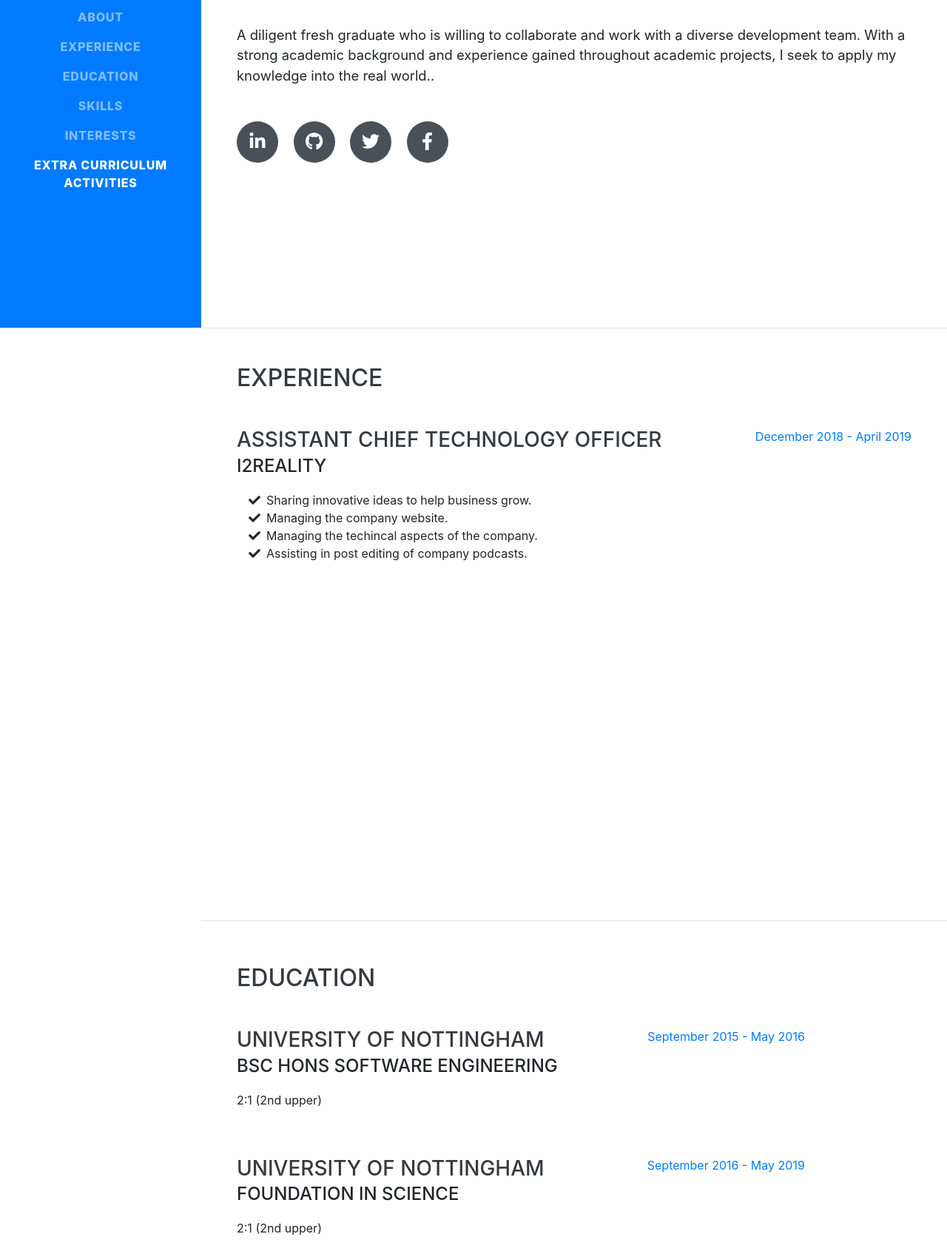
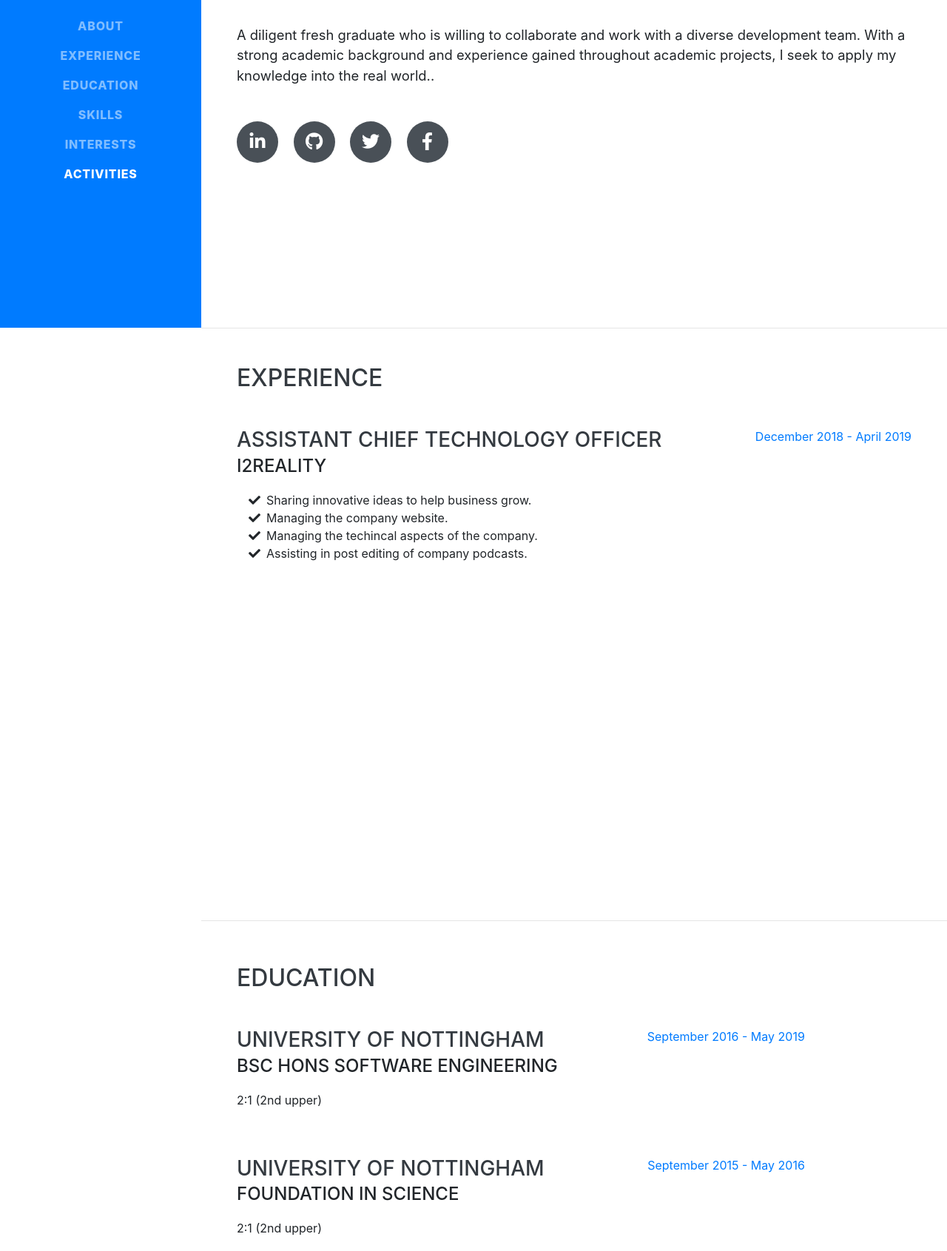
Before and after one commit to Tamseel476/Portfolio, a website with bundled scripts: page index.html in a window 1280 px wide. Shown: the part 357-2048 px from the top of the page at 74% size. Built offline with nearby package versions, Linux system fonts and the light colour scheme; a web font is replaced by a local one.

Commit message:
final v1.2

```diff
--- a/index.html
+++ b/index.html
@@ -54,7 +54,7 @@
           <a class="nav-link js-scroll-trigger" href="#interests">Interests</a>
         </li>
         <li class="nav-item">
-          <a class="nav-link js-scroll-trigger" href="#eca">Extra Curriculum Activities</a>
+          <a class="nav-link js-scroll-trigger" href="#eca">Activities</a>
         </li>
       </ul>
     </div>
@@ -145,7 +145,7 @@
             <p>2:1 (2nd upper)</p>
           </div>
           <div class="resume-date text-md-right">
-            <span class="text-primary">September 2015 - May 2016</span>
+            <span class="text-primary">September 2016 - May 2019</span>
           </div>
         </div>
         <div class="resume-item d-flex flex-column flex-md-row justify-content-between mb-5">
@@ -157,7 +157,7 @@
             <p>2:1 (2nd upper)</p>
           </div>
           <div class="resume-date text-md-right">
-            <span class="text-primary">September 2016 - May 2019</span>
+            <span class="text-primary">September 2015 - May 2016</span>
           </div>
         </div>
         <div class="resume-item d-flex flex-column flex-md-row justify-content-between">
@@ -241,7 +241,7 @@
     <section class="resume-section p-3 p-lg-5 d-flex align-items-center" id="interests">
       <div class="w-100">
         <h2 class="mb-5">Interests</h2>
-        <p>My interest in my current field arises from hours of grinding video games. When I am not coding, I usually spend my time playing multiple video games. Runescape, CS:GO and Dota 2 are the ones I have racked most hours on. Apart from video games, I watch alot of movies and TV shows or sometimes engange myself in reading books.</p>
+        <p>My interest in my current field arises from hours of grinding video games. When I am not coding, I usually spend my time playing multiple video games. Apart from video games, I watch alot of movies and TV shows or sometimes engange myself in reading books.</p>
         <p class="mb-0">Long drives, hanging out with friends and food hunting are my other favourite activities outside the digital world.</p>
       </div>
     </section>
@@ -250,7 +250,7 @@
 
     <section class="resume-section p-3 p-lg-5 d-flex align-items-center" id="eca">
       <div class="w-100">
-        <h2 class="mb-5">Extra Curriculum Activities</h2>
+        <h2 class="mb-5">Activities</h2>
         <ul class="fa-ul mb-0">
           <li>
             <i class="fa-li fa fa-trophy text-warning"></i>
```
